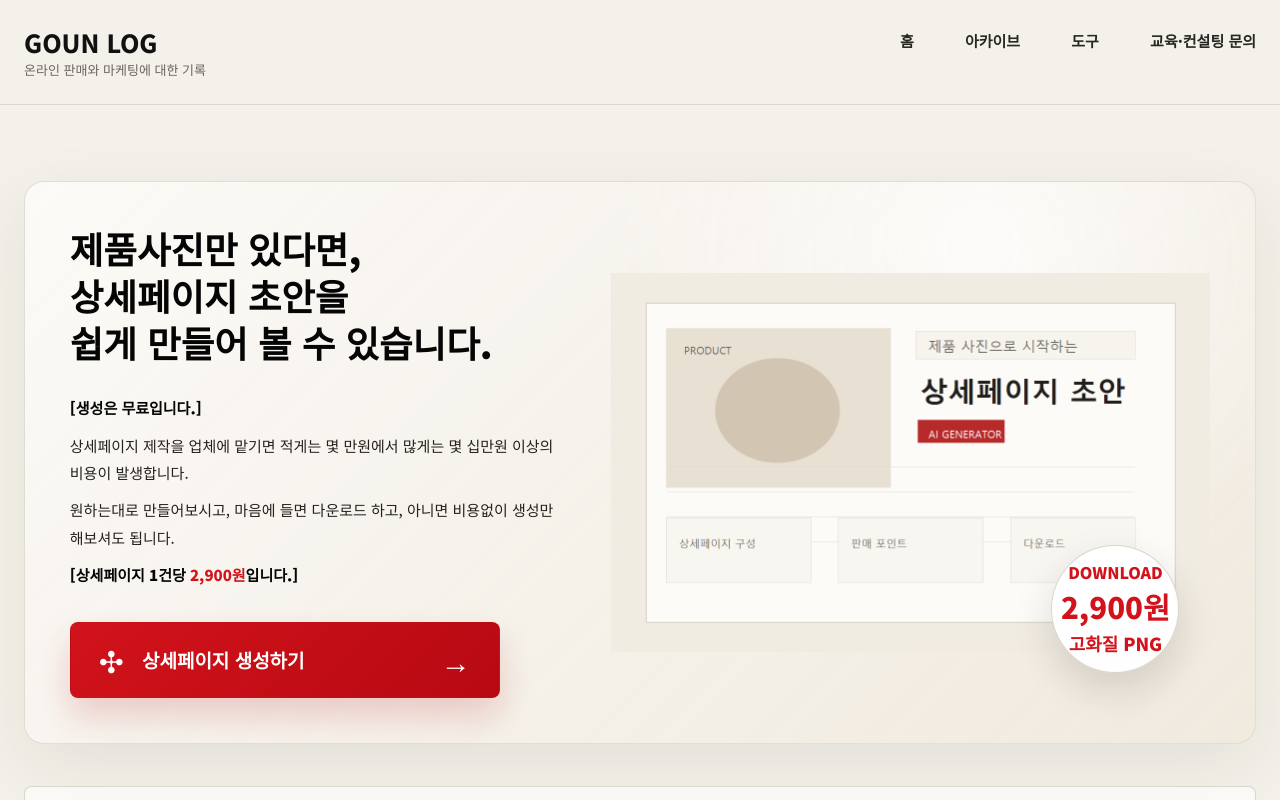
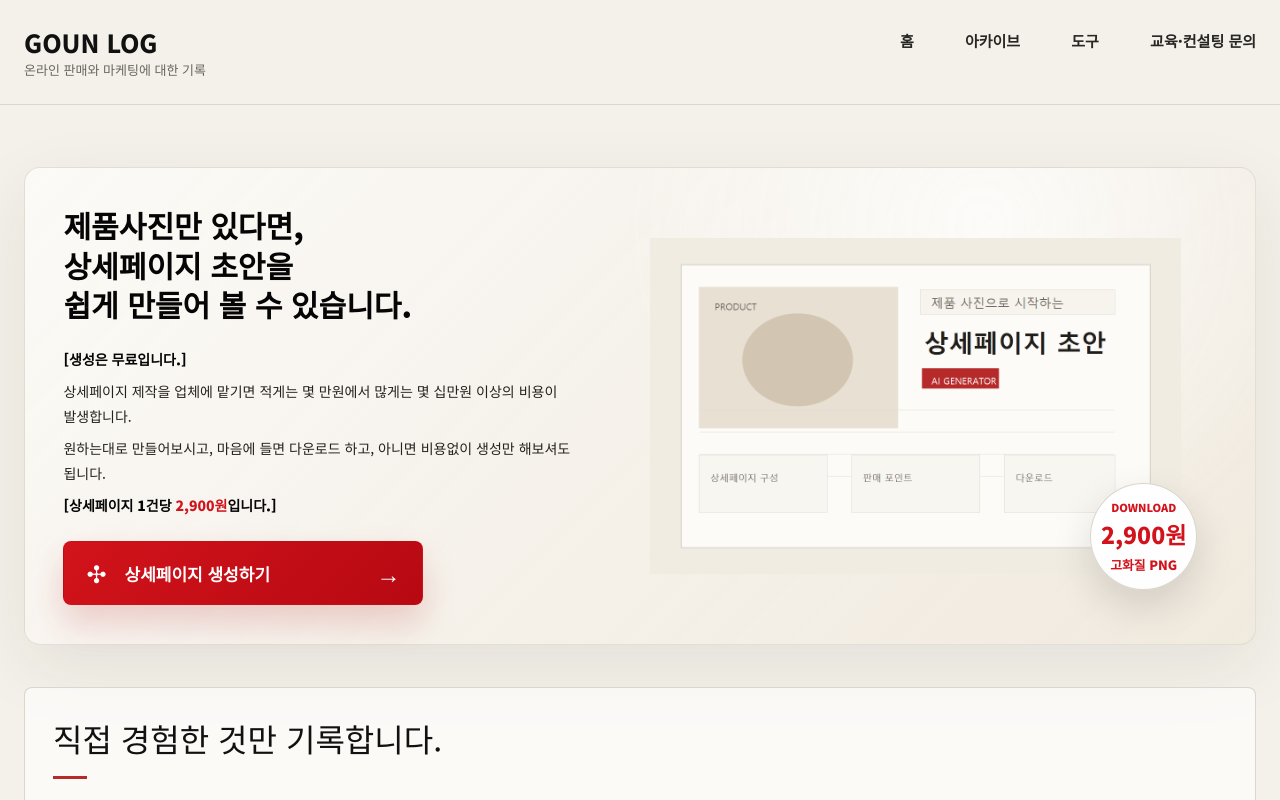
Before and after one commit to goun-0728/goun-log, a Next.js app: page / in a window 1280 px wide. Shown: the top 800 px of the page. Built offline with nearby package versions, Linux system fonts and the light colour scheme; no server answers.

Commit message:
Fit hero to standard viewport

```diff
--- a/app/globals.css
+++ b/app/globals.css
@@ -2720,3 +2720,94 @@ select {
     max-width: none;
   }
 }
+
+/* 100% viewport fit override */
+html,
+body {
+  overflow-x: hidden;
+}
+
+.home-page {
+  max-width: 1280px;
+  padding-top: 28px;
+}
+
+.site-header,
+.site-footer {
+  max-width: 1280px;
+}
+
+.single-hero {
+  grid-template-columns: minmax(0, 46fr) minmax(0, 54fr);
+  gap: clamp(24px, 3vw, 44px);
+  min-height: auto;
+  padding: clamp(28px, 3vw, 44px);
+  border-radius: 16px;
+}
+
+.single-hero-copy h1 {
+  max-width: 520px;
+  font-size: clamp(30px, 2.35vw, 42px);
+  line-height: 1.32;
+}
+
+.single-hero-description {
+  max-width: 520px;
+  margin-top: 22px;
+  font-size: clamp(14px, 0.98vw, 16px);
+  line-height: 1.78;
+}
+
+.single-hero-description p {
+  margin-bottom: 7px;
+}
+
+.single-hero-button {
+  width: min(100%, 360px);
+  min-height: 64px;
+  margin-top: 24px;
+  padding: 14px 22px;
+}
+
+.single-hero-button span,
+.single-hero-button em {
+  font-size: 24px;
+}
+
+.single-hero-button strong {
+  font-size: clamp(17px, 1.18vw, 20px);
+}
+
+.single-showcase-image {
+  max-height: min(430px, 42vh);
+}
+
+.single-price-badge {
+  width: clamp(96px, 8.4vw, 128px);
+  right: clamp(6px, 1.5vw, 20px);
+  bottom: clamp(0px, 1.2vw, 16px);
+}
+
+.price-badge span {
+  font-size: 11px;
+}
+
+.single-price-badge strong {
+  font-size: clamp(19px, 1.8vw, 26px);
+}
+
+.single-price-badge small {
+  font-size: clamp(11px, 1vw, 14px);
+}
+
+@media (max-width: 920px) {
+  .home-page,
+  .site-header,
+  .site-footer {
+    max-width: 1180px;
+  }
+
+  .single-showcase-image {
+    max-height: 420px;
+  }
+}
```
